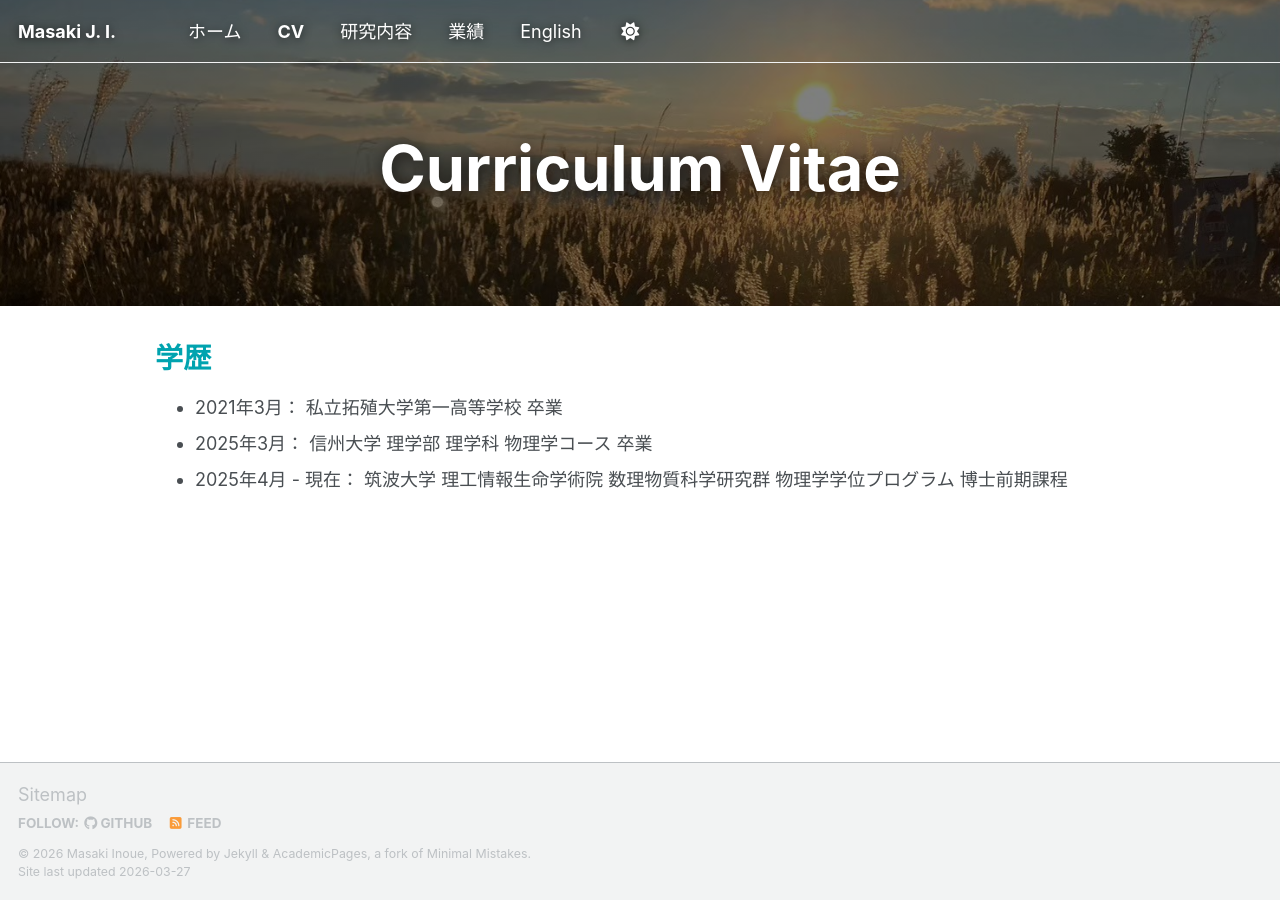
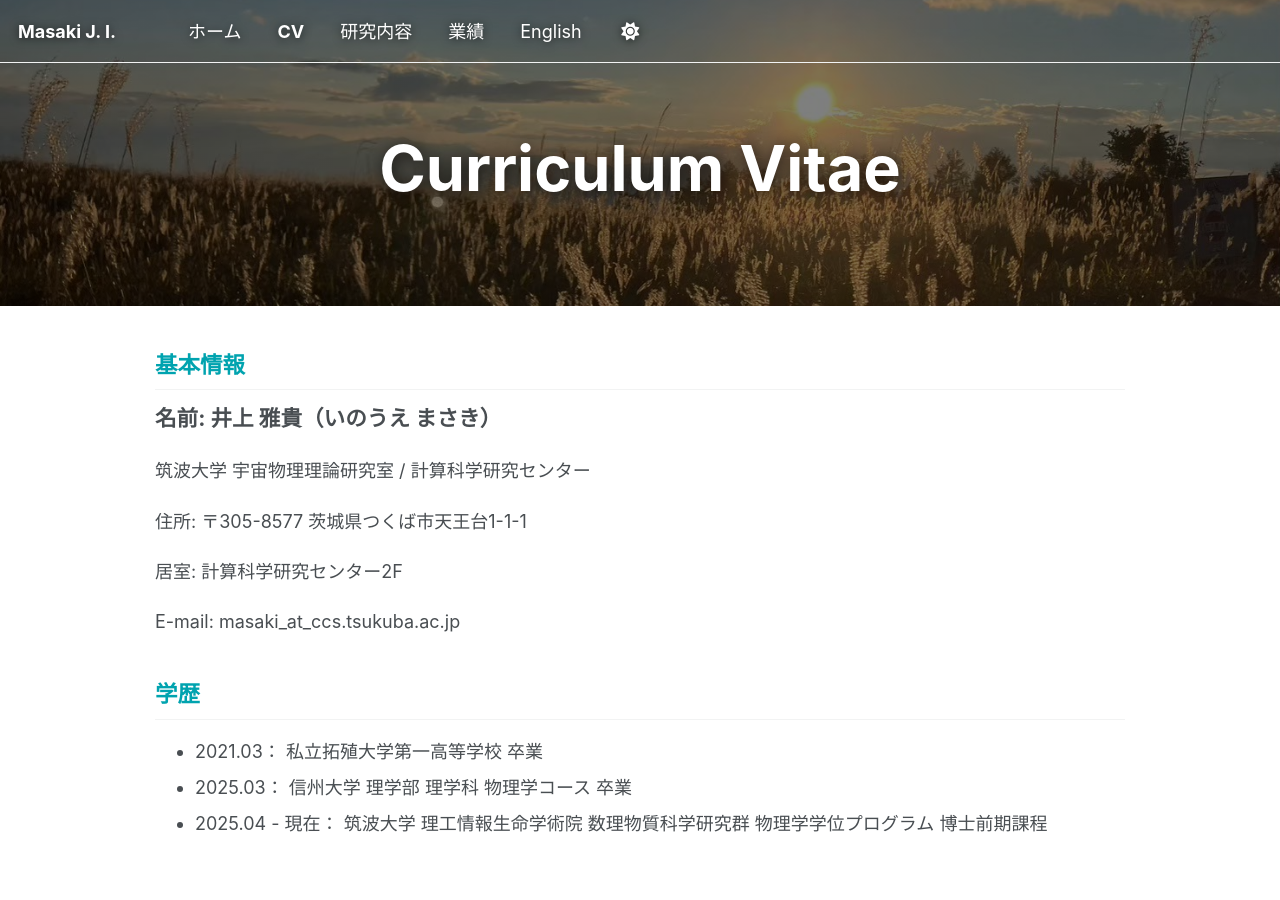
Before and after one commit to Masaki206/Masaki206.github.io, a Jekyll site: the page built from _pages/cv.md, in a window 1280 px wide and 900 px high. Built offline with Jekyll 4.4.1, drawn with Linux system fonts in a browser that asks for light colours; a script bundle is joined from its source files by our own code; library files that are not in the unit come from our copies.

Commit message:
Update cv.md

```diff
--- a/_pages/cv.md
+++ b/_pages/cv.md
@@ -8,8 +8,20 @@ header:
   overlay_filter: 0.5
 ---
 
+基本情報
+------
+<span style="font-size: 1.2em; font-weight: bold;">名前: 井上 雅貴（いのうえ まさき）</span>
+
+筑波大学 宇宙物理理論研究室 / 計算科学研究センター
+
+住所: 〒305-8577 茨城県つくば市天王台1-1-1
+
+居室: 計算科学研究センター2F
+
+E-mail: masaki_at_ccs.tsukuba.ac.jp
+
 学歴
-======
-* 2021年3月： 私立拓殖大学第一高等学校 卒業
-* 2025年3月： 信州大学 理学部 理学科 物理学コース 卒業
-* 2025年4月 - 現在： 筑波大学 理工情報生命学術院 数理物質科学研究群 物理学学位プログラム 博士前期課程
+------
+* 2021.03： 私立拓殖大学第一高等学校 卒業
+* 2025.03： 信州大学 理学部 理学科 物理学コース 卒業
+* 2025.04 - 現在： 筑波大学 理工情報生命学術院 数理物質科学研究群 物理学学位プログラム 博士前期課程
```
